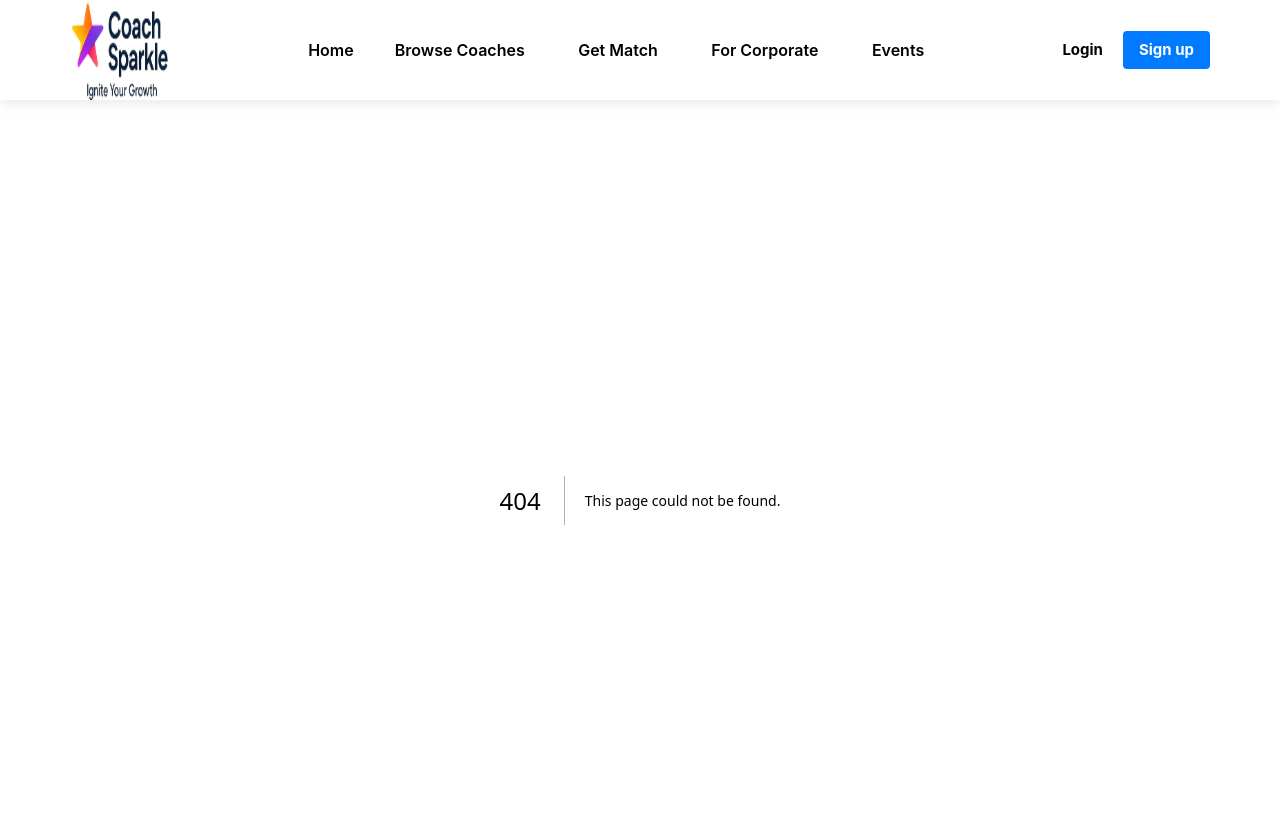
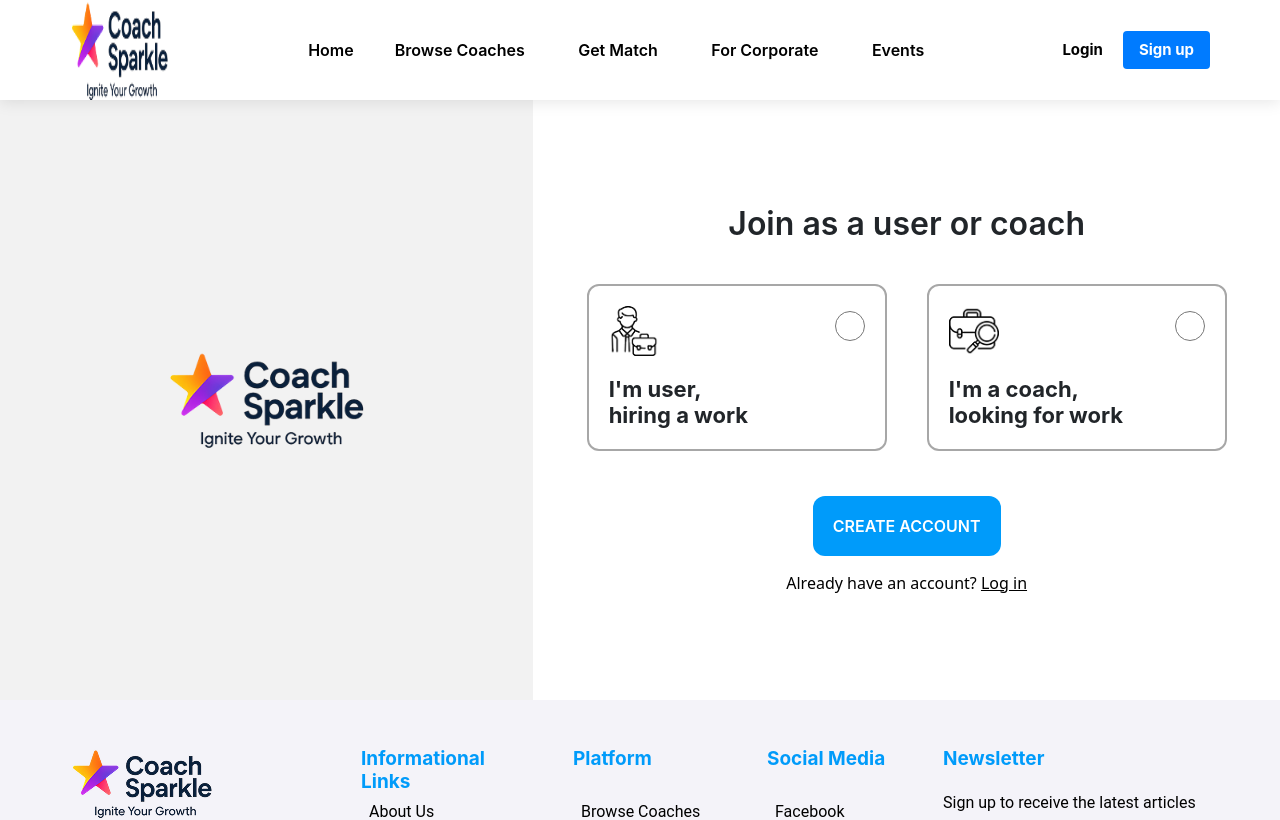
Before and after one commit to erdevkumar7/coachsparkle, a Next.js app: page /coach/select-role in a window 1280 px wide. Before the commit this address had no page. Shown: the top 820 px of the page. Built offline with nearby package versions, Linux system fonts and the light colour scheme.

Commit message:
changes for deploye

```diff
--- /dev/null
+++ b/next.config.js
@@ -0,0 +1,7 @@
+const nextConfig = {
+  output: 'export',
+  basePath: '/coach',          // your subfolder
+  assetPrefix: '/coach/',      // important for assets like CSS, JS
+};
+
+module.exports = nextConfig;
--- a/package.json
+++ b/package.json
@@ -6,7 +6,8 @@
     "dev": "next dev --turbopack",
     "build": "next build",
     "start": "next start",
-    "lint": "next lint"
+    "lint": "next lint",
+    "export": "next export"
   },
   "dependencies": {
     "@popperjs/core": "^2.11.8",
--- a/src/app/select-role/page.jsx
+++ b/src/app/select-role/page.jsx
@@ -24,7 +24,7 @@ export default function SelectRole() {
                 <div className="container-fluid">
                     <div className="row signup-page-top">
                         <div className="col-md-5 signup-left-side">
-                            <a className="navbar-logo-add" href="#"><img src="/images/signup-logo.png" alt="Logo" /></a>
+                            <a className="navbar-logo-add" href="#"><img src="./images/signup-logo.png" alt="Logo" /></a>
                         </div>
                         <div className="col-md-7 signup-right-side">
                             <h4>Join as a user or coach</h4>
@@ -32,7 +32,7 @@ export default function SelectRole() {
                             <div className="card-container">
                                 <label className="card">
                                     <input type="radio" name="role" value="2" onChange={handleRoleChange} />
-                                    <img src="/images/user.png" alt="user" />
+                                    <img src="./images/user.png" alt="user" />
                                     <label>
                                         I'm user,<br />
                                         hiring a work
@@ -41,7 +41,7 @@ export default function SelectRole() {
 
                                 <label className="card">
                                     <input type="radio" name="role" value="3" onChange={handleRoleChange} />
-                                    <img src="/images/coach.png" alt="coach" />
+                                    <img src="./images/coach.png" alt="coach" />
                                     <label>
                                         I'm a coach,<br />
                                         looking for work
--- a/src/components/Header.jsx
+++ b/src/components/Header.jsx
@@ -7,7 +7,7 @@ export default function Header() {
     return (
         <nav className="navbar navbar-expand-lg coach-top-navber-add">
             <div className="container">
-                <Link className="navbar-logo-add" href="/"><Image src="/images/logo.png" alt="Logo" width={100} height={100} /></Link>
+                <Link className="navbar-logo-add" href="/"><img src="./images/logo.png" alt="Logo" width={100} height={100} /></Link>
                 <button className="navbar-toggler tech" type="button" data-bs-toggle="collapse" data-bs-target="#navbarTogglerDemo01" aria-controls="navbarTogglerDemo01" aria-expanded="false" aria-label="Toggle navigation">
                     <span className="navbar-toggler-icon"></span>
                 </button>
@@ -56,8 +56,8 @@ export default function Header() {
 
                     <div className="register-login">
                         <div className="register-content">
-                            <Link href="/" className="Login-navbar">Login</Link>
-                            <Link href="/"
+                            <Link href="/login" className="Login-navbar">Login</Link>
+                            <Link href="/select-role"
                                 style={{
                                     display: 'inline-block',
                                     padding: '8px 16px',
```
Also changed, not shown: src/app/register/page.jsx (+12 -3 lines).
